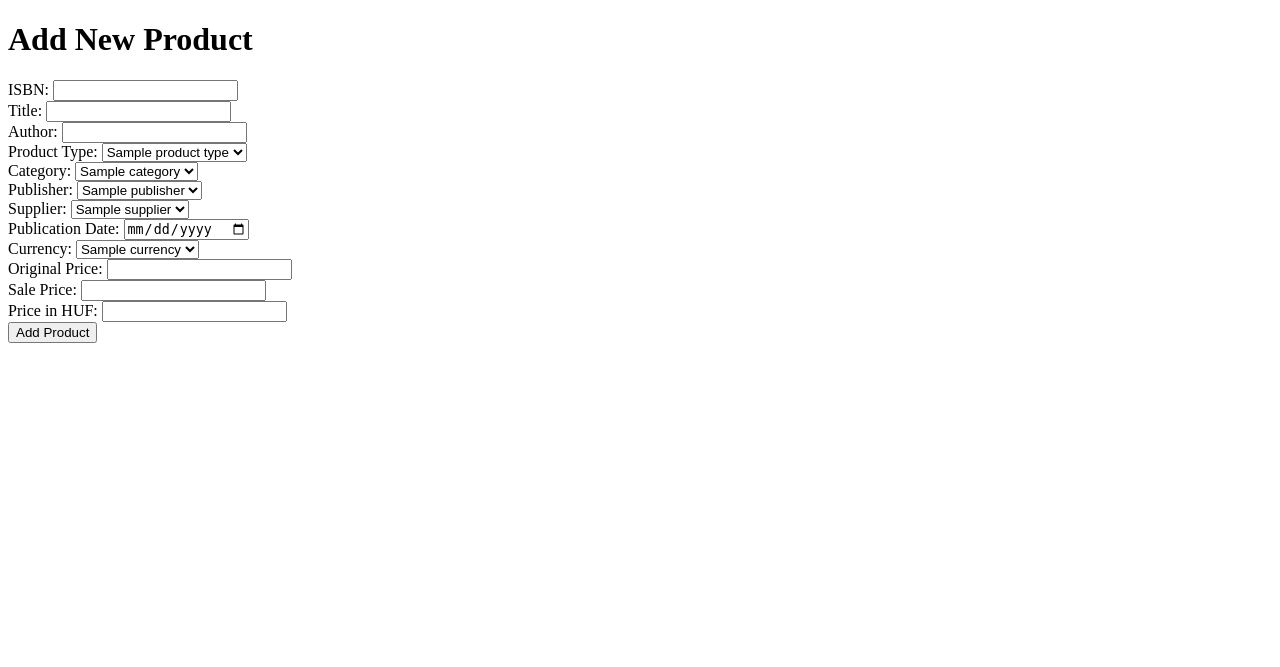
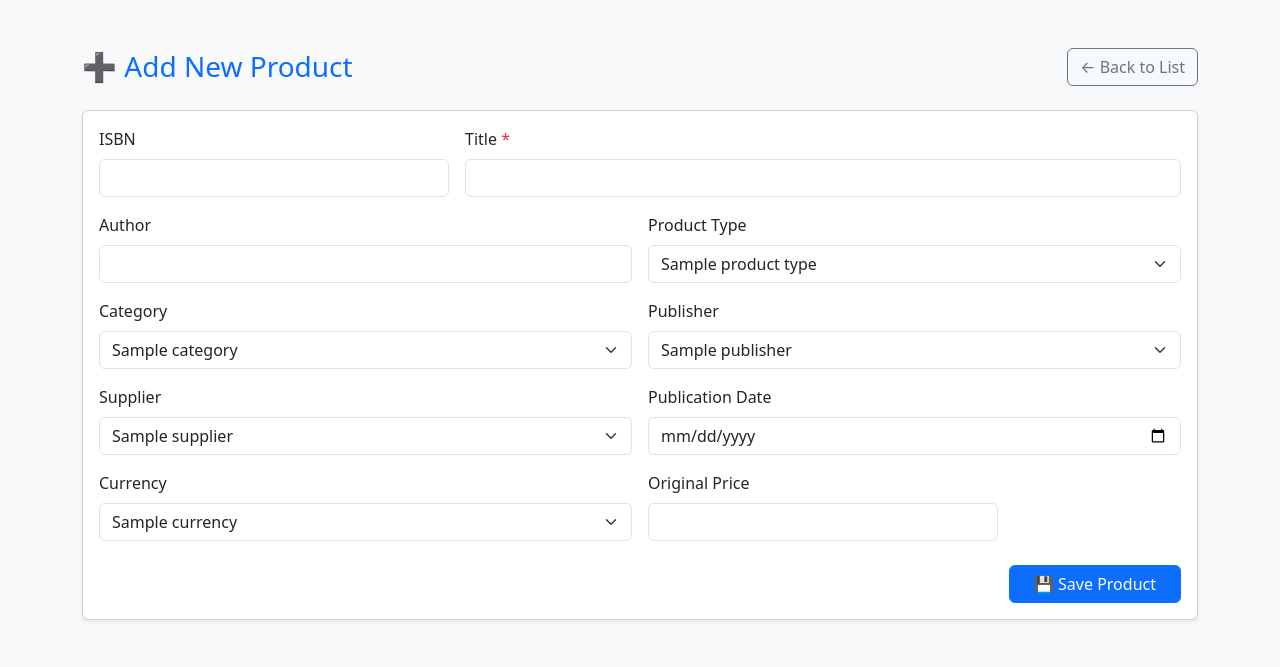
Before and after one commit to MateMiklos/bestlink, a Flask app: template bestlink_app/templates/add_product.html in a window 1280 px wide. Shown: the top 667 px of the page. Run offline with Flask 3, Linux system fonts and the light colour scheme; the template is opened without the code that fills it: most values are stand-ins (such as "Sample title", 1, 10 or a date in 2020).

Commit message:
Bootstrap added to add product html and price calculation added to routes

```diff
--- a/bestlink_app/templates/add_product.html
+++ b/bestlink_app/templates/add_product.html
@@ -2,69 +2,100 @@
 <html lang="en">
 <head>
     <meta charset="UTF-8">
-    <title>Add New Product</title>
+    <title>Add New Product | Bestlink</title>
+    <!-- Bootstrap 5 -->
+    <link href="https://cdn.jsdelivr.net/npm/bootstrap@5.3.3/dist/css/bootstrap.min.css" rel="stylesheet">
 </head>
-<body>
-    <h1>Add New Product</h1>
+<body class="bg-light">
 
-    <form method="POST">
-        <label>ISBN:</label>
-        <input type="text" name="isbn"><br>
+    <div class="container py-5">
+        <div class="d-flex justify-content-between align-items-center mb-4">
+            <h1 class="h3 text-primary mb-0">➕ Add New Product</h1>
+            <a href="{{ url_for('main.index') }}" class="btn btn-outline-secondary">← Back to List</a>
+        </div>
 
-        <label>Title:</label>
-        <input type="text" name="title" required><br>
+        <div class="card shadow-sm">
+            <div class="card-body">
+                <form method="POST" class="row g-3">
+                    <div class="col-md-4">
+                        <label class="form-label">ISBN</label>
+                        <input type="text" name="isbn" class="form-control">
+                    </div>
 
-        <label>Author:</label>
-        <input type="text" name="author"><br>
+                    <div class="col-md-8">
+                        <label class="form-label">Title <span class="text-danger">*</span></label>
+                        <input type="text" name="title" class="form-control" required>
+                    </div>
 
-        <label>Product Type:</label>
-        <select name="product_type">
+                    <div class="col-md-6">
+                        <label class="form-label">Author</label>
+                        <input type="text" name="author" class="form-control">
+                    </div>
+
+                    <div class="col-md-6">
+                        <label class="form-label">Product Type</label>
+                        <select name="product_type" class="form-select">
                             {% for id, name in product_types %}
                                 <option value="{{ id }}">{{ name }}</option>
                             {% endfor %}
-        </select><br>
+                        </select>
+                    </div>
 
-        <label>Category:</label>
-        <select name="category">
+                    <div class="col-md-6">
+                        <label class="form-label">Category</label>
+                        <select name="category" class="form-select">
                             {% for id, name in categories %}
                                 <option value="{{ id }}">{{ name }}</option>
                             {% endfor %}
-        </select><br>
+                        </select>
+                    </div>
 
-        <label>Publisher:</label>
-        <select name="publisher">
+                    <div class="col-md-6">
+                        <label class="form-label">Publisher</label>
+                        <select name="publisher" class="form-select">
                             {% for id, name in publishers %}
                                 <option value="{{ id }}">{{ name }}</option>
                             {% endfor %}
-        </select><br>
+                        </select>
+                    </div>
 
-        <label>Supplier:</label>
-        <select name="supplier">
+                    <div class="col-md-6">
+                        <label class="form-label">Supplier</label>
+                        <select name="supplier" class="form-select">
                             {% for id, name in suppliers %}
                                 <option value="{{ id }}">{{ name }}</option>
                             {% endfor %}
-        </select><br>
+                        </select>
+                    </div>
 
-        <label>Publication Date:</label>
-        <input type="date" name="publication_date"><br>
+                    <div class="col-md-6">
+                        <label class="form-label">Publication Date</label>
+                        <input type="date" name="publication_date" class="form-control">
+                    </div>
 
-        <label>Currency:</label>
-        <select name="currency">
+                    <div class="col-md-6">
+                        <label class="form-label">Currency</label>
+                        <select name="currency" class="form-select">
                             {% for id, name in currencies %}
                                 <option value="{{ id }}">{{ name }}</option>
                             {% endfor %}
-        </select><br>
+                        </select>
+                    </div>
 
-        <label>Original Price:</label>
-        <input type="number" step="0.01" name="original_price"><br>
+                    <div class="col-md-4">
+                        <label class="form-label">Original Price</label>
+                        <input type="number" step="0.01" name="original_price" class="form-control">
+                    </div>
 
-        <label>Sale Price:</label>
-        <input type="number" step="0.01" name="sale_price"><br>
+                    <div class="col-12 text-end mt-4">
+                        <button type="submit" class="btn btn-primary px-4">💾 Save Product</button>
+                    </div>
+                </form>
+            </div>
+        </div>
+    </div>
 
-        <label>Price in HUF:</label>
-        <input type="number" step="0.01" name="price_in_huf"><br>
-
-        <button type="submit">Add Product</button>
-    </form>
+    <!-- Bootstrap JS -->
+    <script src="https://cdn.jsdelivr.net/npm/bootstrap@5.3.3/dist/js/bootstrap.bundle.min.js"></script>
 </body>
 </html>
--- a/bestlink_app/templates/index.html
+++ b/bestlink_app/templates/index.html
@@ -10,7 +10,7 @@
 
     <div class="container py-4">
         <header class="d-flex justify-content-between align-items-center mb-4">
-            <h1 class="h3 mb-0 text-primary">📚 Bestlink Bookshop</h1>
+            <h1 class="h3 mb-0 text-primary">📚 Bestlink</h1>
             <a href="{{ url_for('main.add_product') }}" class="btn btn-success">+ Add New Product</a>
         </header>
 
```
Also changed, not shown: bestlink_app/database.py (+12 -7 lines), bestlink_app/routes.py (+41 -16 lines). Lines whose indentation alone changed are shown as unchanged.
